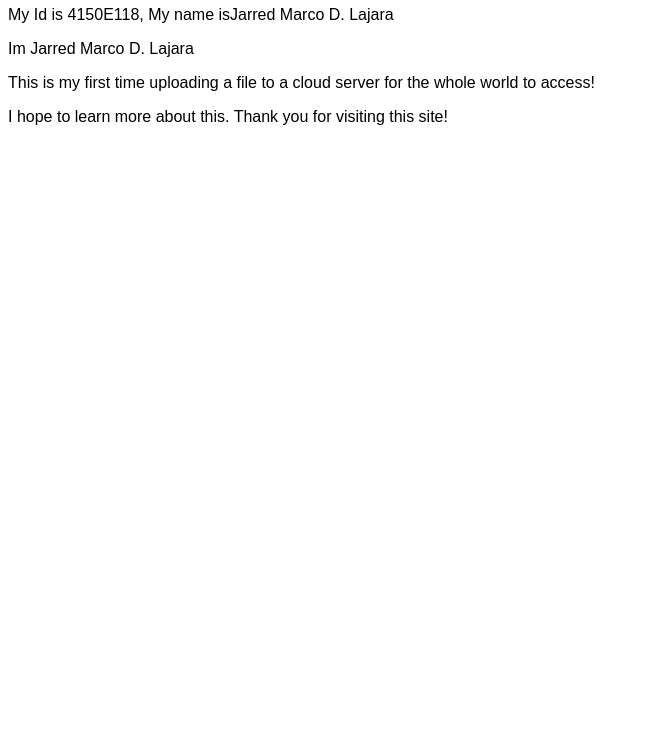
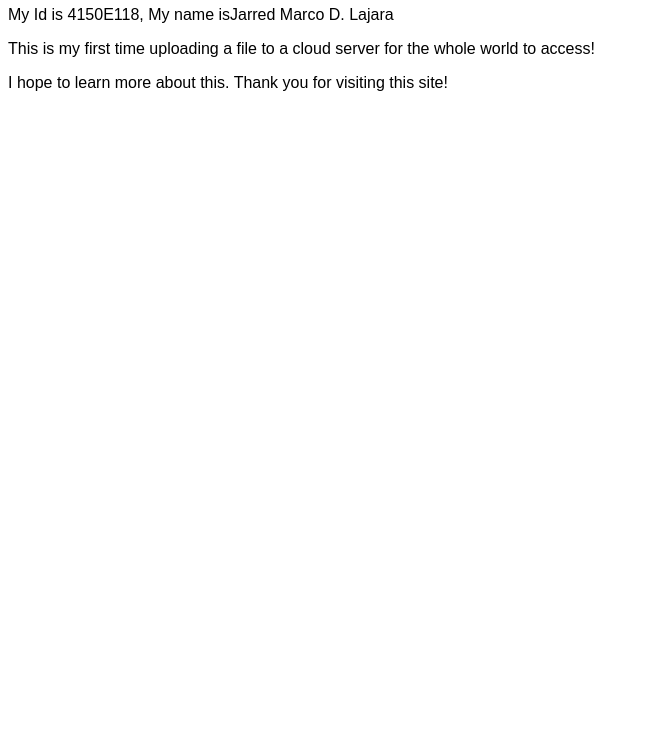
Before and after one commit to Jarred-Lajara/Firstweb, a plain HTML site: page index.html in a window 1280 px wide. Shown: the part 61-800 px from the top of the page, without its empty margins (0-649 px from the left). Drawn offline with Linux system fonts and the light colour scheme.

```diff
--- a/index.html
+++ b/index.html
@@ -9,7 +9,7 @@
     <h1>Hello Firstweb ☁</h1>
 
     <p>My Id is 4150E118, My name isJarred Marco D. Lajara</p>
-    <p>Im Jarred Marco D. Lajara</p>
+
     <p>This is my first time uploading a file to a cloud server for the whole world to access!</p>
 
     <p>I hope to learn more about this. Thank you for visiting this site!<p>
```
